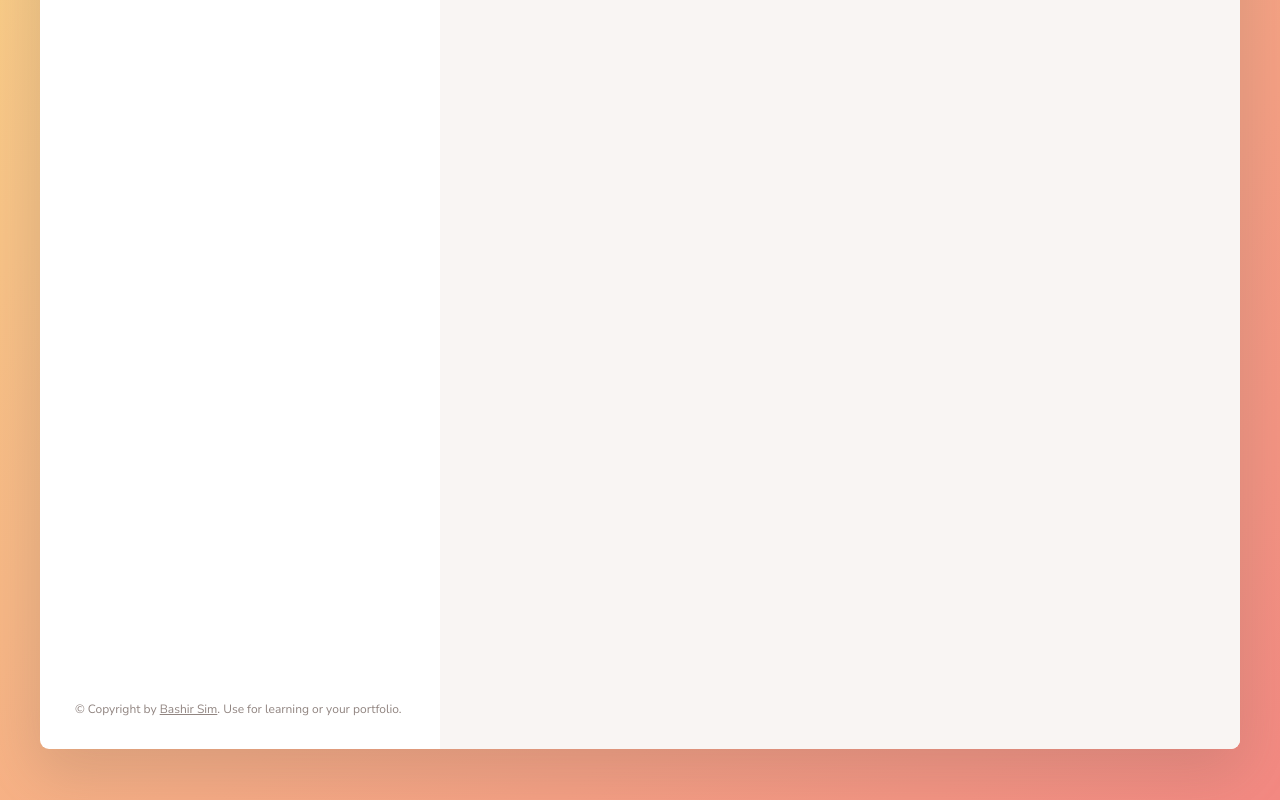
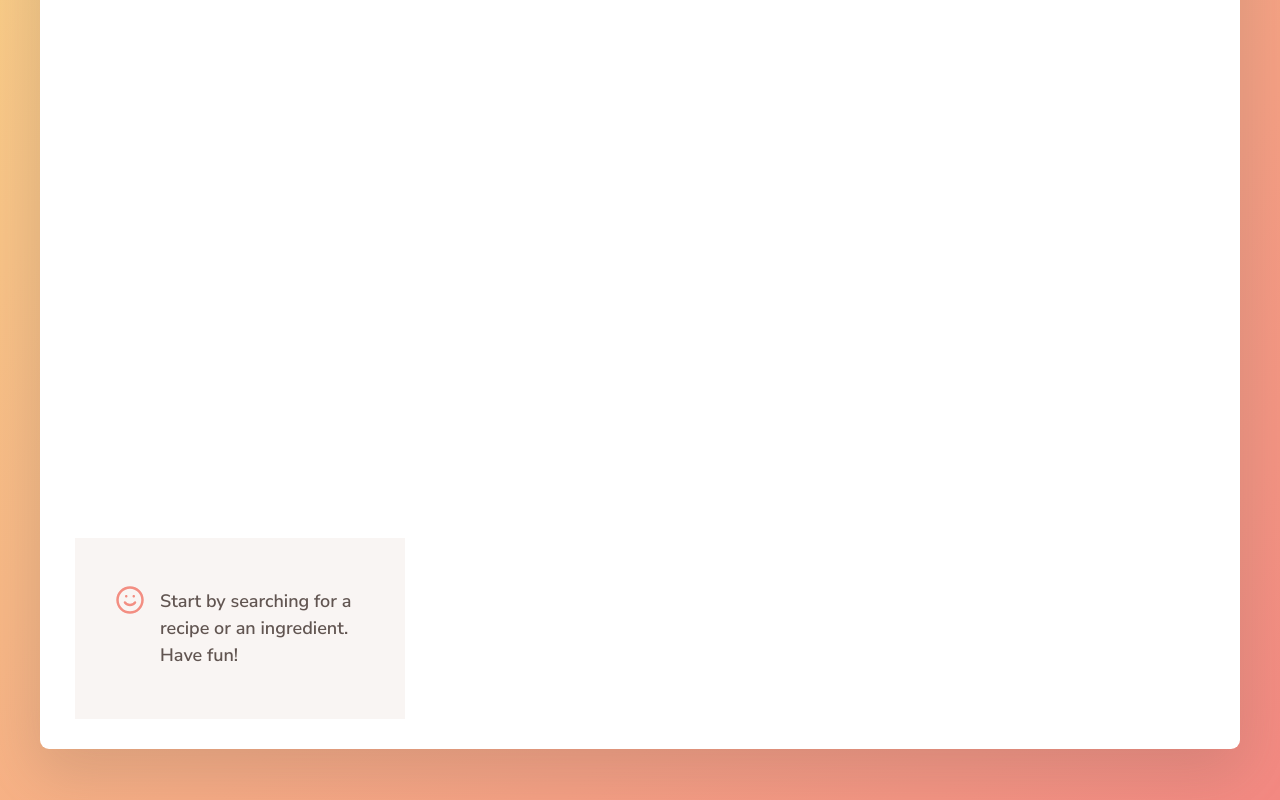
Before and after one commit to BashirSim/Forkify, a website built with Parcel: page index.html in a window 1280 px wide. Shown: the part 472-1272 px from the top of the page. Built offline with nearby package versions, Linux system fonts and the light colour scheme.

Commit message:
Update index.html

```diff
--- a/index.html
+++ b/index.html
@@ -119,15 +119,7 @@
               <use href="src/img/icons.svg#icon-arrow-right"></use>
             </svg>
           </button> -->
-        </div>
 
-        <p class="copyright">
-          &copy; Copyright by
-          <a class="twitter-link" target="_blank" href="https://twitter.com/"
-            >Bashir Sim</a
-          >. Use for learning or your portfolio.
-        </p>
-      </div>
 
       <div class="recipe">
         <div class="message">
```
